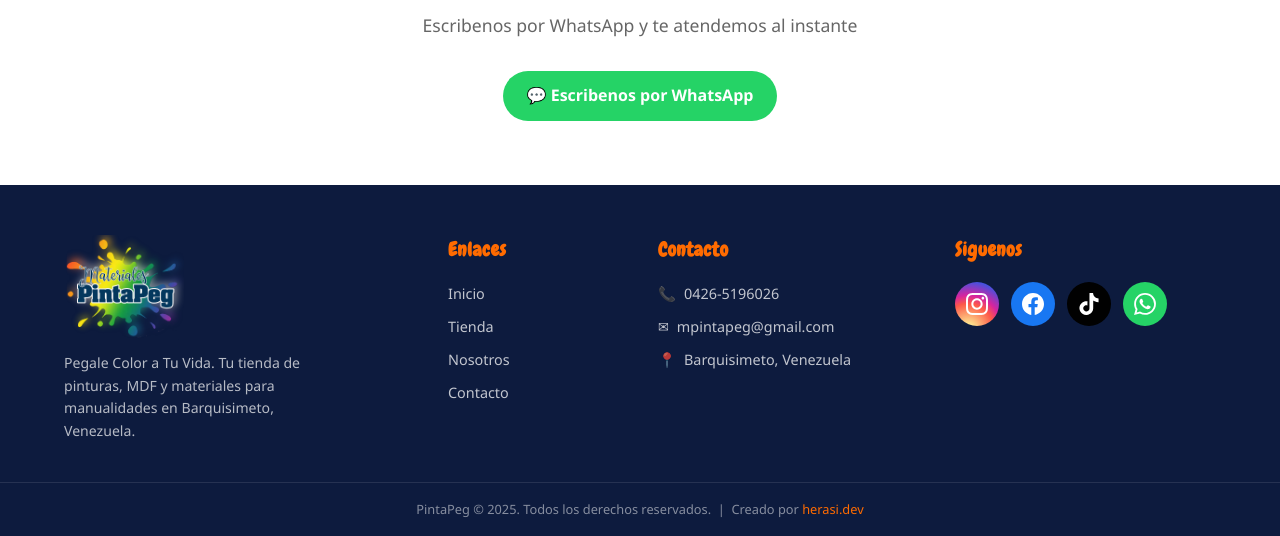
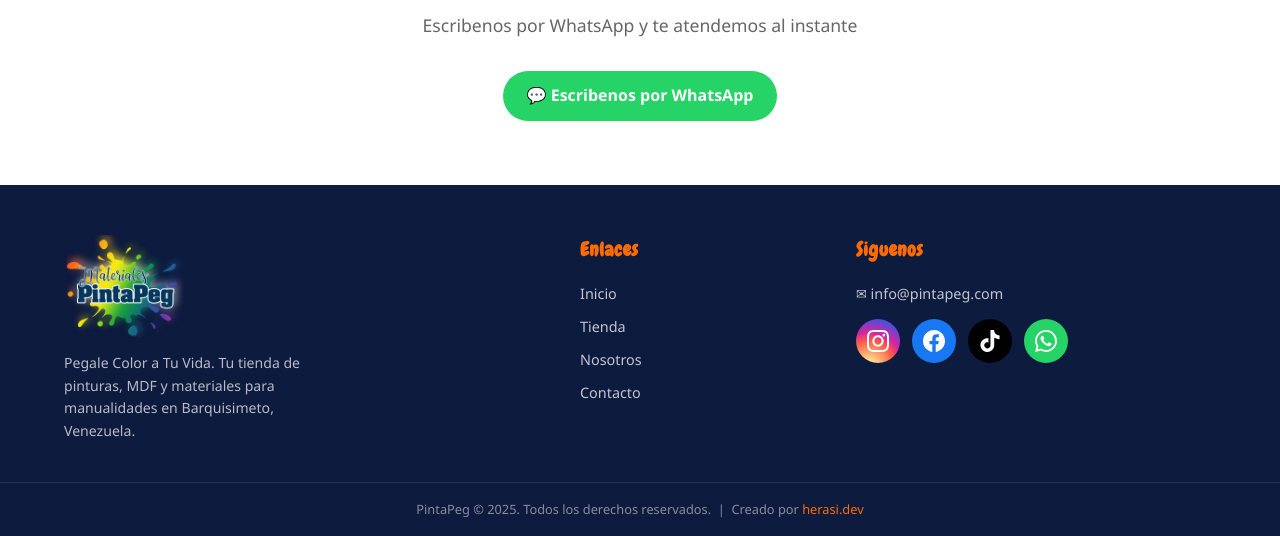
Before and after one commit to Hersil23/pintapeg, a PHP site: page /index.php in a window 1280 px wide. Shown: the part 1581-2117 px from the top of the page. Run offline with PHP 8.4, Linux system fonts and the light colour scheme; data comes from the database, SQL or seed files in the repository; data that the repository does not hold is empty; some libraries are stand-ins or nearby versions.

Commit message:
Footer: quitar columna contacto, agregar email info@pintapeg.com en siguenos

```diff
--- a/assets/css/components.css
+++ b/assets/css/components.css
@@ -1246,9 +1246,22 @@
   }
 }
 
+.footer-email {
+  display: block;
+  color: rgba(255,255,255,0.75);
+  text-decoration: none;
+  font-size: 0.9rem;
+  margin-bottom: 14px;
+  transition: color 0.2s;
+}
+
+.footer-email:hover {
+  color: #FF6B00;
+}
+
 @media (min-width: 960px) {
   .footer-container {
-    grid-template-columns: 2fr 1fr 1.5fr 1.5fr;
+    grid-template-columns: 2fr 1fr 1.5fr;
   }
 }
 
--- a/partials/footer.php
+++ b/partials/footer.php
@@ -18,28 +18,10 @@
       </ul>
     </div>
 
-    <!-- Columna 3: Contacto -->
-    <div class="footer-col">
-      <h4 class="footer-titulo">Contacto</h4>
-      <ul class="footer-links">
-        <li>
-          <span class="footer-icon">&#128222;</span>
-          <a href="https://wa.me/584265196026" target="_blank">0426-5196026</a>
-        </li>
-        <li>
-          <span class="footer-icon">&#9993;</span>
-          <a href="mailto:mpintapeg@gmail.com">mpintapeg@gmail.com</a>
-        </li>
-        <li>
-          <span class="footer-icon">&#128205;</span>
-          <span>Barquisimeto, Venezuela</span>
-        </li>
-      </ul>
-    </div>
-
-    <!-- Columna 4: Redes sociales -->
+    <!-- Columna 3: Redes sociales -->
     <div class="footer-col footer-redes">
       <h4 class="footer-titulo">Siguenos</h4>
+      <a href="mailto:info@pintapeg.com" class="footer-email">&#9993; info@pintapeg.com</a>
       <div class="footer-social">
         <a href="https://www.instagram.com/pintapeg?igsh=MW8xY2ppN3Y0MmxsMw==" target="_blank" class="social-icon social-instagram" title="Instagram">
           <svg viewBox="0 0 24 24" fill="currentColor" width="22" height="22"><path d="M12 2.163c3.204 0 3.584.012 4.85.07 3.252.148 4.771 1.691 4.919 4.919.058 1.265.069 1.645.069 4.849 0 3.205-.012 3.584-.069 4.849-.149 3.225-1.664 4.771-4.919 4.919-1.266.058-1.644.07-4.85.07-3.204 0-3.584-.012-4.849-.07-3.26-.149-4.771-1.699-4.919-4.92-.058-1.265-.07-1.644-.07-4.849 0-3.204.013-3.583.07-4.849.149-3.227 1.664-4.771 4.919-4.919 1.266-.057 1.645-.069 4.849-.069zm0-2.163c-3.259 0-3.667.014-4.947.072-4.358.2-6.78 2.618-6.98 6.98-.059 1.281-.073 1.689-.073 4.948 0 3.259.014 3.668.072 4.948.2 4.358 2.618 6.78 6.98 6.98 1.281.058 1.689.072 4.948.072 3.259 0 3.668-.014 4.948-.072 4.354-.2 6.782-2.618 6.979-6.98.059-1.28.073-1.689.073-4.948 0-3.259-.014-3.667-.072-4.947-.196-4.354-2.617-6.78-6.979-6.98-1.281-.059-1.69-.073-4.949-.073zm0 5.838c-3.403 0-6.162 2.759-6.162 6.162s2.759 6.163 6.162 6.163 6.162-2.759 6.162-6.163c0-3.403-2.759-6.162-6.162-6.162zm0 10.162c-2.209 0-4-1.79-4-4 0-2.209 1.791-4 4-4s4 1.791 4 4c0 2.21-1.791 4-4 4zm6.406-11.845c-.796 0-1.441.645-1.441 1.44s.645 1.44 1.441 1.44c.795 0 1.439-.645 1.439-1.44s-.644-1.44-1.439-1.44z"/></svg>
```
